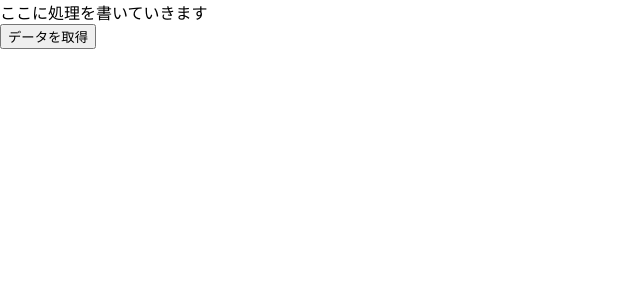
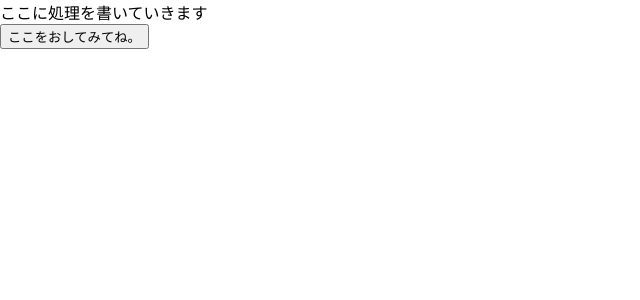
Before and after one commit to dataanalytics2020/four_seven_website-main, a React (Create React App) app in the folder front/: page / in a window 1280 px wide. Shown: the top 300 px of the page, without its empty margins (0-640 px from the left). Built offline with nearby package versions, Linux system fonts and the light colour scheme.

Commit message:
文言修正

```diff
--- a/front/src/App.jsx
+++ b/front/src/App.jsx
@@ -13,7 +13,7 @@ function App() {
 	return (
 		<div>
 			<div>ここに処理を書いていきます</div>
-			{data ? <div>{data.Hello}</div> : <button onClick={GetData}>データを取得</button>}
+			{data ? <div>{data.Hello}</div> : <button onClick={GetData}>ここをおしてみてね。</button>}
 		</div>
 	);
 }
```
Also changed, not shown: 1 other file (tests, documents, lock files or other folders).
